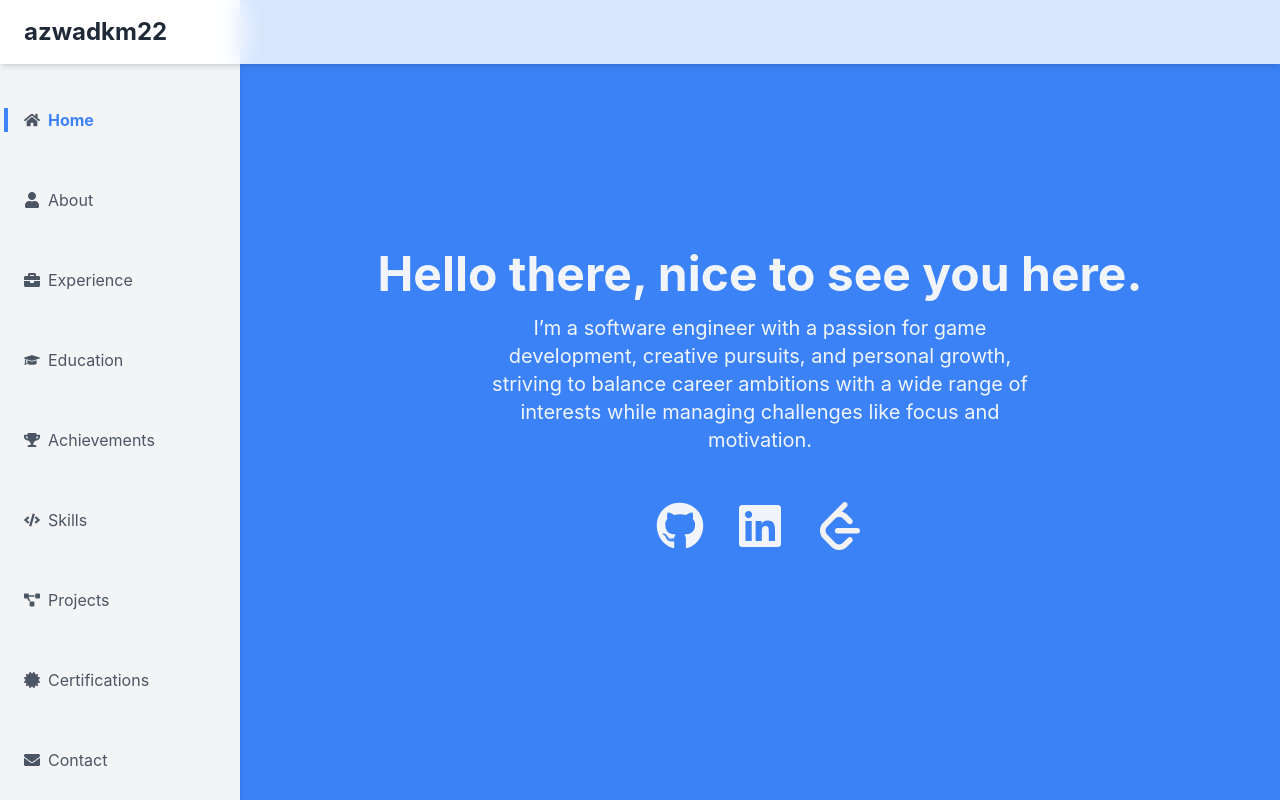
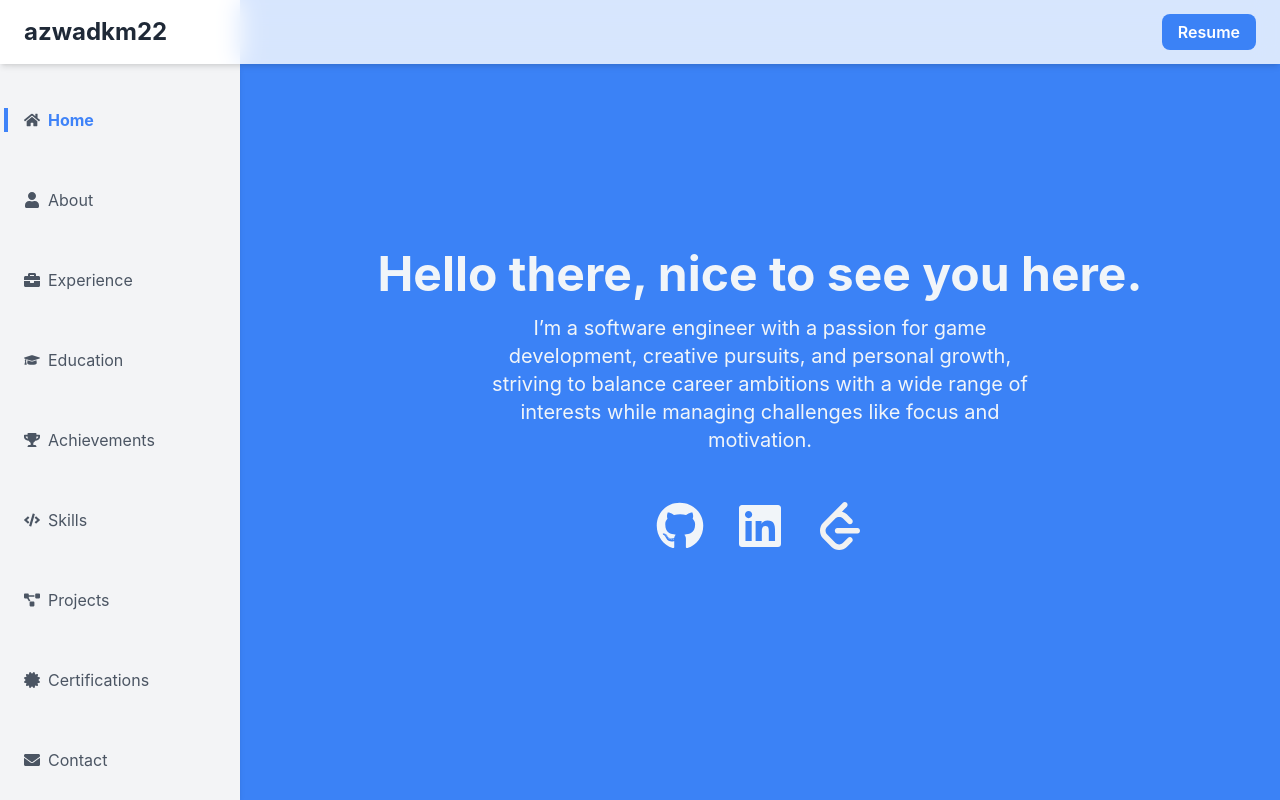
Before and after one commit to azwadkm22/Portfolio, a React (Create React App) app: page / in a window 1280 px wide. Shown: the top 800 px of the page. Built offline with nearby package versions, Linux system fonts and the light colour scheme.

Commit message:
Added Resume download button back

```diff
--- a/src/components/Navbar.js
+++ b/src/components/Navbar.js
@@ -23,16 +23,16 @@ function Navbar() {
                 </ul> */}
 
                 {/* Resume Button (on the right side) */}
-                {/* <div className="ml-auto">
+                <div className="ml-auto">
                     <a
-                        href="/Resume.pdf"
+                        href="https://drive.google.com/uc?export=download&id=16gEzpsAvPGBLWMHO0BRULGEm8_rdraOe"
                         target="_blank"
                         rel="noopener noreferrer"
                         className="px-4 py-2 bg-blue-500 text-white font-semibold rounded-lg hover:bg-blue-600 transition duration-300"
                     >
                         Resume
                     </a>
-                </div> */}
+                </div>
             </div>
         </nav>
     );
```
